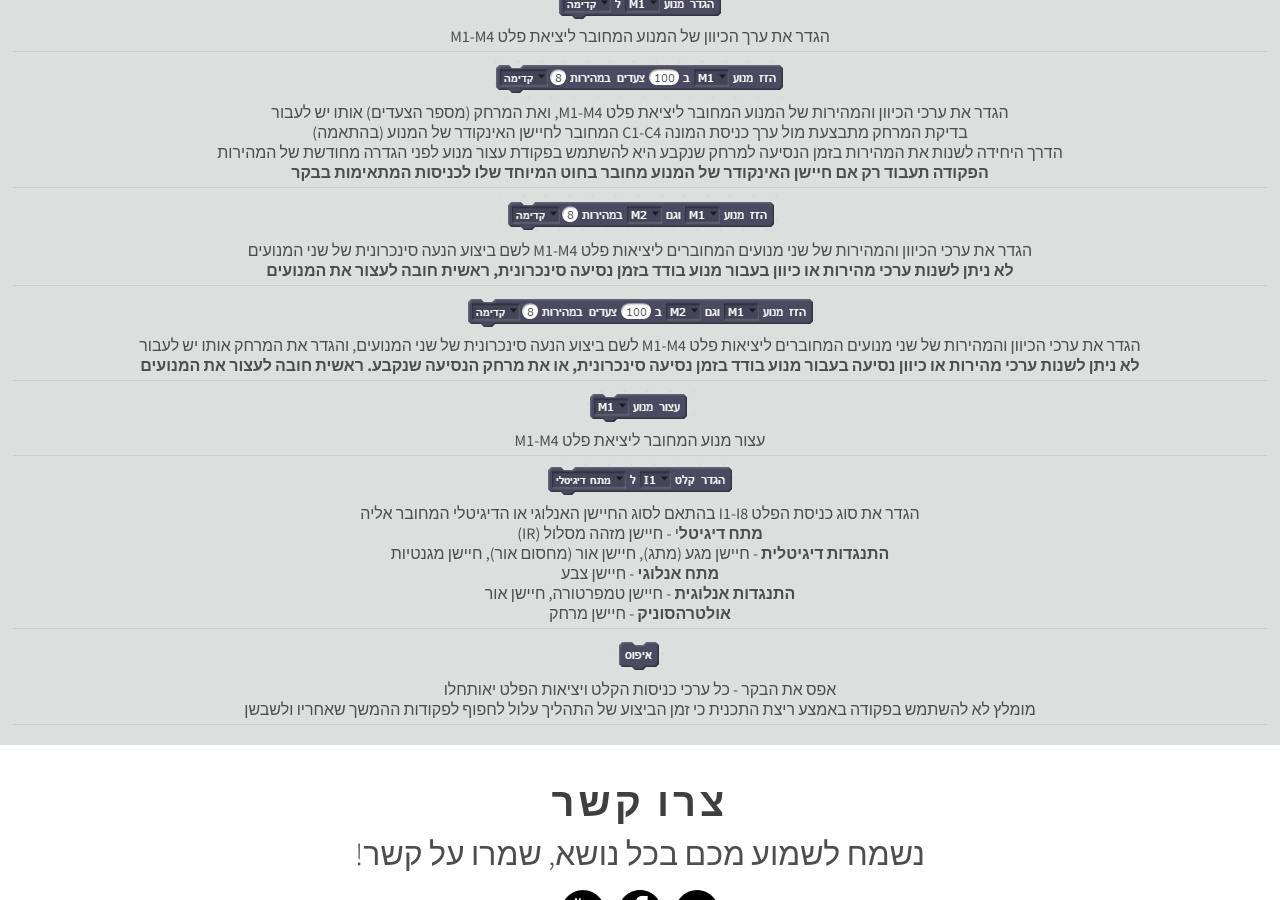
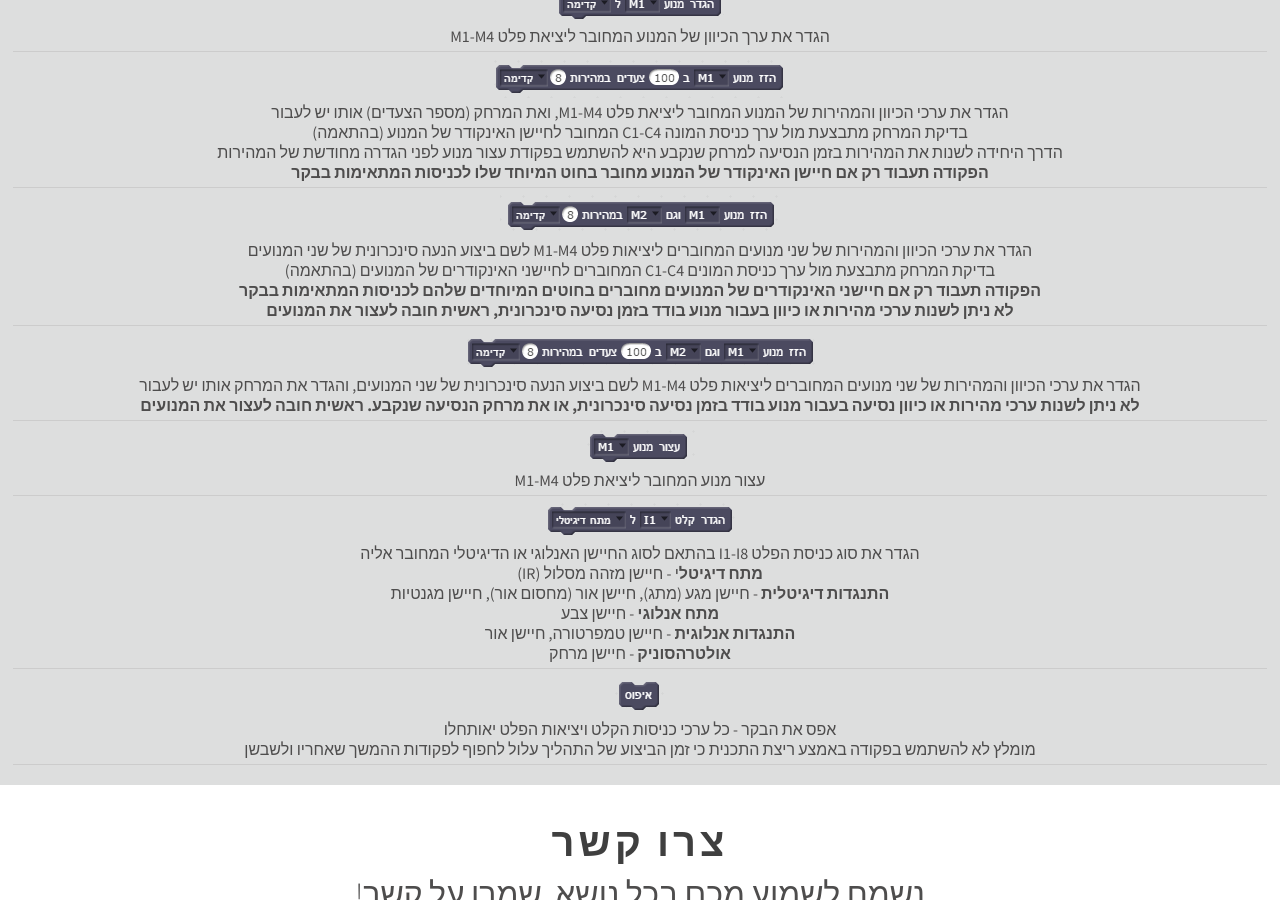
Before and after one commit to adihadas/ftscratch, a Jekyll site: the page index.html, which Jekyll copies as it is, in a window 1280 px wide and 900 px high, scrolled down 2139 px. Built offline with Jekyll 4.4.1, drawn with Linux system fonts in a browser that asks for light colours.

Commit message:
content update

```diff
--- a/index.html
+++ b/index.html
@@ -170,16 +170,18 @@ C1-C4<br>
 </div>
 <div class="blockDesc">
 <div class="image"><img src="images/doSetMotorSpeedDirDist.png"></div>
-<div class="text">הגדר את ערכי הכיוון והמהירות של המנוע
-המחובר ליציאת פלט M1-M4, ואת המרחק (מספר הצעדים) אותו יש לעבור<br>בדיקת המרחק מתבצעת מול ערך כניסת המונה C1-C4 המחובר לחיישן האינקודר של המנוע (בהתאמה)<br>הדרך היחידה לשנות
-את המהירות בזמן הנסיעה למרחק שנקבע היא להשתמש בפקודת עצור מנוע לפני
-הגדרה מחודשת של המהירות<br><b>הפקודה תעבוד רק אם חיישן האינקודר של המנוע מחובר בחוט המיוחד שלו לכניסות המתאימות בבקר</b><br>
+<div class="text">הגדר את ערכי הכיוון והמהירות של המנוע המחובר ליציאת פלט M1-M4, ואת המרחק (מספר הצעדים) אותו יש לעבור<br>
+בדיקת המרחק מתבצעת מול ערך כניסת המונה C1-C4 המחובר לחיישן האינקודר של המנוע (בהתאמה)<br>
+הדרך היחידה לשנות את המהירות בזמן הנסיעה למרחק שנקבע היא להשתמש בפקודת עצור מנוע לפני הגדרה מחודשת של המהירות<br>
+<b>הפקודה תעבוד רק אם חיישן האינקודר של המנוע מחובר בחוט המיוחד שלו לכניסות המתאימות בבקר</b><br>
 </div>
 </div>
 <div class="blockDesc">
 <div class="image"><img src="images/doSetMotorSpeedDirSync.png"></div>
-<div class="text">הגדר את ערכי הכיוון והמהירות של שני
-מנועים המחוברים ליציאות פלט M1-M4 לשם ביצוע הנעה סינכרונית של שני המנועים<br><b>לא ניתן לשנות ערכי מהירות או כיוון בעבור מנוע בודד בזמן נסיעה סינכרונית,  ראשית חובה לעצור את המנועים</b><br>
+<div class="text">הגדר את ערכי הכיוון והמהירות של שני מנועים המחוברים ליציאות פלט M1-M4 לשם ביצוע הנעה סינכרונית של שני המנועים<br>
+בדיקת המרחק מתבצעת מול ערך כניסת המונים C1-C4 המחוברים לחיישני האינקודרים של המנועים (בהתאמה)<br>
+<b>הפקודה תעבוד רק אם חיישני האינקודרים של המנועים מחוברים בחוטים המיוחדים שלהם לכניסות המתאימות בבקר</b><br>
+<b>לא ניתן לשנות ערכי מהירות או כיוון בעבור מנוע בודד בזמן נסיעה סינכרונית,  ראשית חובה לעצור את המנועים</b><br>
 </div>
 </div>
 <div class="blockDesc">
```
